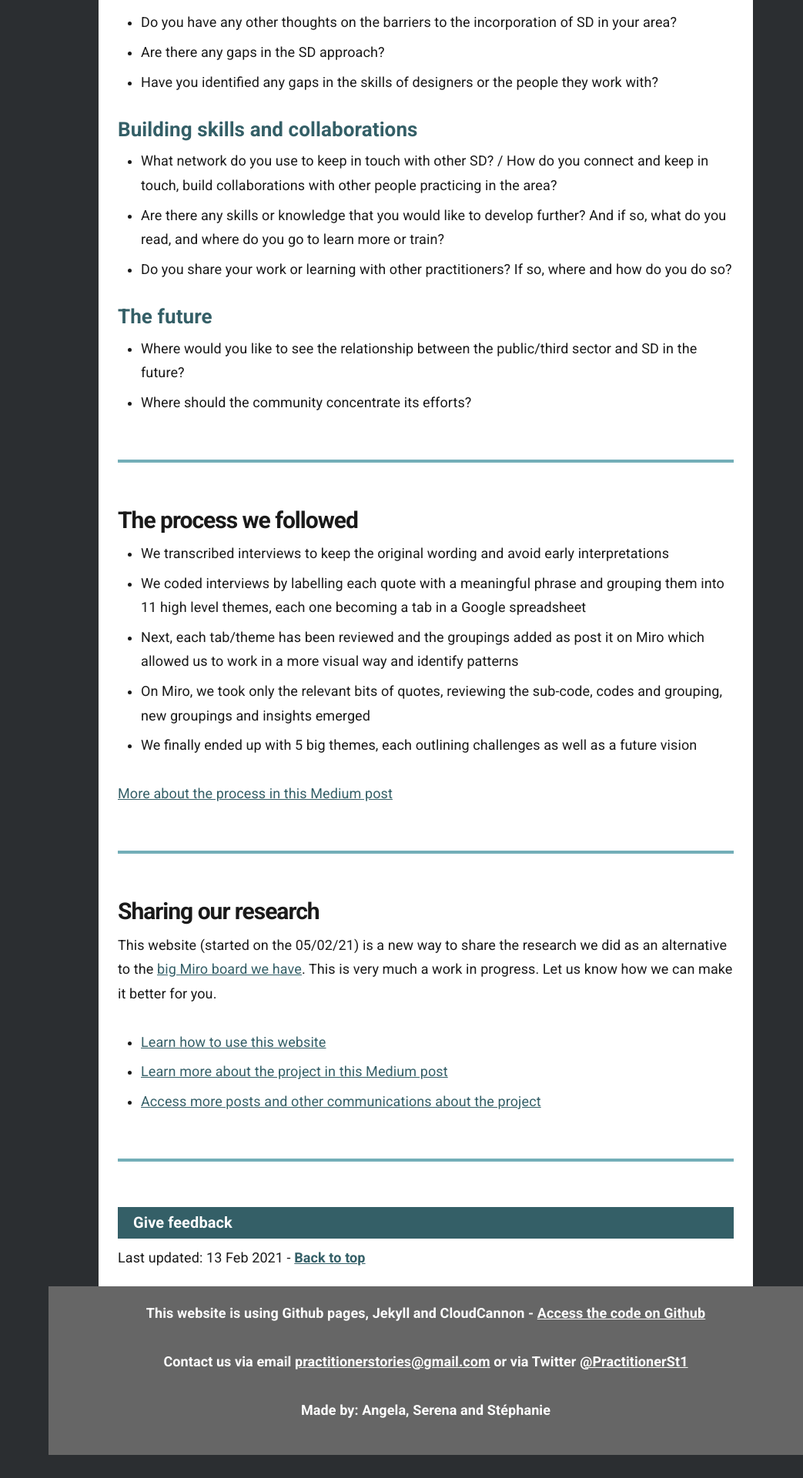
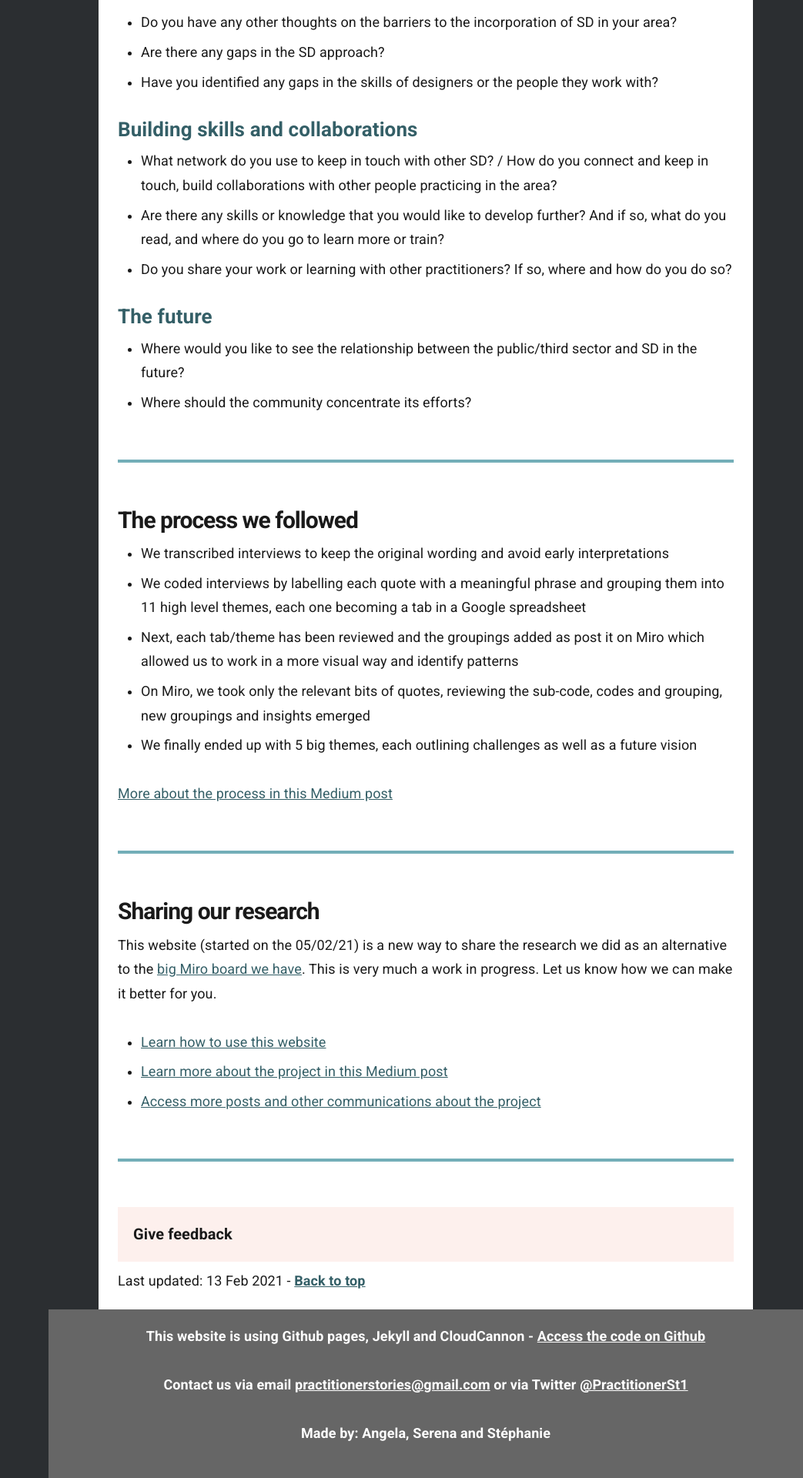
Before and after one commit to stephanie-K/practitioner-stories, a Jekyll site: the page built from index.md, in a window 1280 px wide. Shown: the part 2158-4078 px from the top of the page at 77% size, without its empty margins (237-1280 px from the left). Built offline with Jekyll 4.4.1, drawn with Linux system fonts in a browser that asks for light colours; before the commit the page ends 4048 px from its top, so only the background shows below that.

Commit message:
improve feedback component

```diff
--- a/_includes/give-feedback.html
+++ b/_includes/give-feedback.html
@@ -1,7 +1,8 @@
 <details class="feedback">
   <summary>Give feedback</summary>
+  <div>
+    <p>You can get in touch with us individually on the <strong>Service Design in Scotland</strong> or the <strong>Public Sector Design in Scotland</strong> Slack, on Twitter or LinkedIn.</p>
 
-  <p>You can get in touch with us individually on the <strong>Service Design in Scotland</strong> or the <strong>Public Sector Design in Scotland</strong> Slack, on Twitter or LinkedIn.</p>
     <ul>
       <li><a href="https://twitter.com/Artmadillo" target="_blank">Angela F. Orviz</a> (on Twitter)</li>
       <li><a href="https://www.linkedin.com/in/serena-n%C3%BCsing-543295173/" target="_blank">Serena Nüsing</a> (on LinkedIn)</li>
@@ -10,4 +11,5 @@
     </ul>
 
     <p>You can also email us at: <a href="mailto:practitionerstories@gmail.com?Subject=Website%20-%20contact"><strong>practitionerstories@gmail.com</strong></a></p>
+</div>
 </details>
--- a/_sass/_layout.scss
+++ b/_sass/_layout.scss
@@ -559,3 +559,18 @@
 	padding: 0.5rem 2rem;
 	margin: 1rem 0;
 }
+
+
+details.feedback {
+
+	summary {
+		border-color: $brand-colour-alt;
+		background-color: $brand-colour-light-alt;
+		color:#1a1a1a;
+		padding: 2rem;
+	}
+
+ 	div{
+		background-color: $brand-colour-light-alt;
+	}
+}
```
Lines whose indentation alone changed are shown as unchanged.
